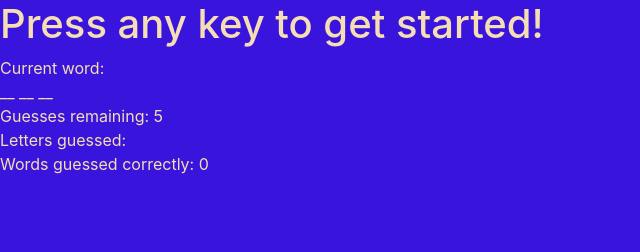
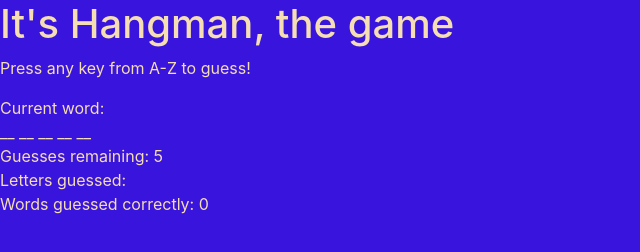
Before and after one commit to Jongtelles/Hangman-Game, a plain HTML site: page index.html in a window 1280 px wide. Shown: the whole page, without its empty margins (0-640 px from the left). Drawn offline with nearby package versions, Linux system fonts and the light colour scheme.

Commit message:
finalized javascript, updated HTML

```diff
--- a/assets/javascript/game.js
+++ b/assets/javascript/game.js
@@ -1,16 +1,24 @@
-// setting initial variables
-var currentWord, numberOfBlanks, blanks, userGuess;
-var words = ["words", "that", "are", "part", "of", "the", "theme"];
+// setting global variables
+var currentWord, numberOfBlanks, blanks, userGuess, underscore;
+var words = ["city", "beltway", "east", "coast", "metro", "swamp", "river"];
 var availableLetters = "abcdefghijklmnopqrstuvwxyz";
-var remainingWords = words.length;
 var remainingGuesses = 5;
 var lettersGuessed = [];
 var currentWordArray = [];
 var wins = 0;
-// display number of wins and remaining guesses
+
+// reset variables
 function gameStart() {
+    correctlyGuessedChars = 0;
+    currentWordArray = [];
+    lettersGuessed = [];
+    remainingGuesses = 5;
     document.getElementById("wins").innerHTML = wins;
     document.getElementById("remainingGuesses").innerHTML = remainingGuesses;
+    document.getElementById("lettersGuessed").innerHTML = lettersGuessed;
+    document.getElementById("remainingGuesses").innerHTML = remainingGuesses;
+    document.getElementById("message").innerHTML =  ("Press any key from A-Z to guess!");
+    wordPicker();
 };
 gameStart();
 // randomly chooses one of the possible words and sets it as the value for currentWord
@@ -26,12 +34,12 @@ function wordPicker() {
     // for each letter in the currentWord, add an underscore to the blanks array
     blanks = [];
     for (var i = 0; i < numberOfBlanks; i++) {
-        var underscore = "__"
+        underscore = "__"
         blanks.push(underscore);
         document.getElementById("currentWord").innerHTML = blanks.join("  ");
     };
 };
-wordPicker();
+
 // When the user presses a key,
 document.onkeyup = function (event) {
     // it will set userGuess to whatever key is pressed, convert it to lowercase, add it to the lettersGuessed array and display it
@@ -49,26 +57,23 @@ document.onkeyup = function (event) {
         for (var i = 0; i < currentWord.length; i++) {
             if (userGuess === currentWordArray[i]) {
                 blanks[i] = userGuess;
-                console.log(blanks);
                 document.getElementById("currentWord").innerHTML = blanks.join("  ");
             }
         }
+        correctlyGuessedChars++;
     }
-    //if userGuess doesn't match, remove a remaining guess
+    // if userGuess doesn't match, remove a remaining guess
     else if (currentWordArray.indexOf(userGuess) < 0) {
         remainingGuesses--;
         document.getElementById("remainingGuesses").innerHTML = remainingGuesses;
     }
+    // checking for win or loss
+    if (correctlyGuessedChars === currentWord.length) {
+        document.getElementById("error").innerHTML = ("You WIN!");
+        wins++;
+        gameStart();
+    } else if (remainingGuesses === 0) {
+        document.getElementById("error").innerHTML = ("You LOSE! Try again!");
+        gameStart();
+    }
 }
-//check if word is complete
-//check for loss conditions
-// if (remainingGuesses <= 0) {
-//     alert("Game over! YOU LOSE!")
-//     gameStart();
-// }
-// };
-// once a word is successfully guessed, set remainingWords to itself -1 (remainingWords--;)
-
-// // if the letter was already guessed, display error alert
-// else if (lettersGuessed.indexOf(userGuess) >= 0) {
-//     alert("Letter already guessed, please try again!")
--- a/index.html
+++ b/index.html
@@ -13,8 +13,8 @@
 
 <body>
     <div id="game">
-        <h1>Press any key to get started!</h1>
-
+        <h1>It's Hangman, the game</h1>
+        <p id="message">Press any key from A-Z to guess!</p>
         Current word:
         <div id="currentWord">
         </div>
```
